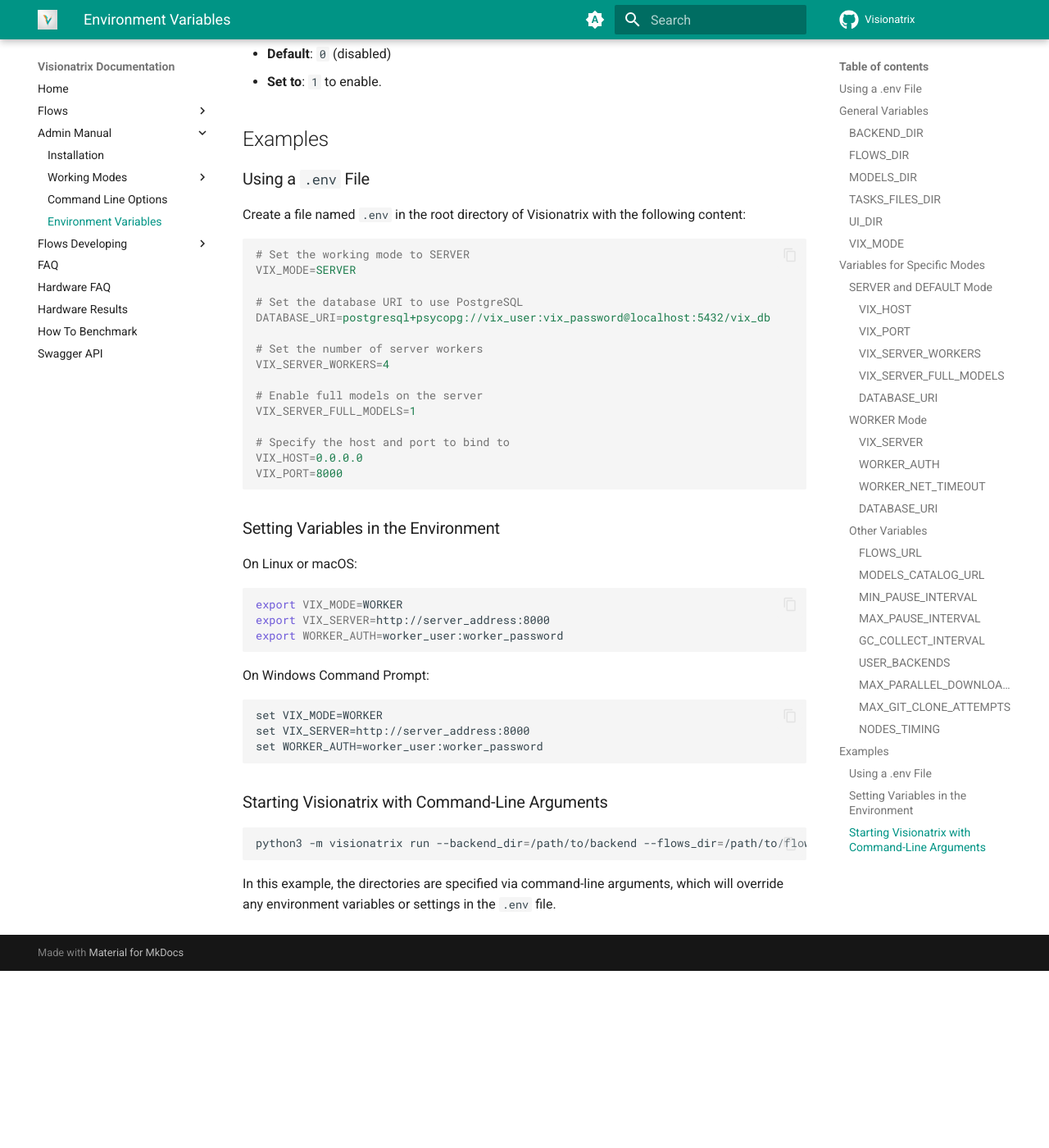
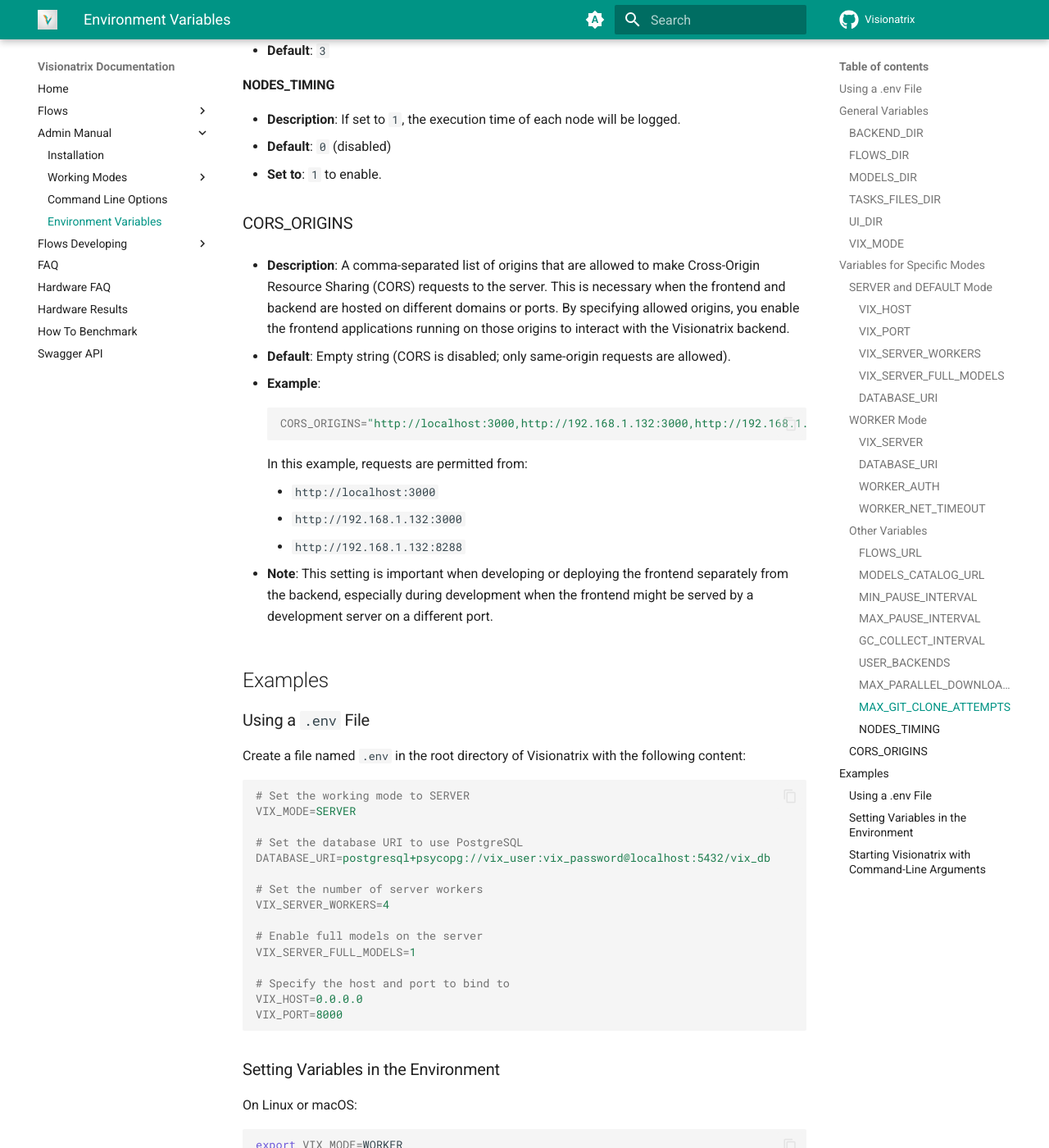
Before and after one commit to Visionatrix/VixFlowsDocs, an MkDocs documentation site: the page built from docs/AdminManual/environment_variables.md, in a window 1280 px wide and 1400 px high, scrolled down 5783 px. Shown: the whole window at 82% size. Built offline with MkDocs 1.6.1 and Material for MkDocs 9.7.7, drawn with Linux system fonts in a browser that asks for light colours; comment, search, counter and statistics services are not loaded; before the commit the page ends 6967 px from its top, so only the background shows below that; some of the changed text lies outside the part shown.

Commit message:
adjustments after review
Signed-off-by: Alexander Piskun <bigcat88@icloud.com>

````diff
--- a/docs/AdminManual/environment_variables.md
+++ b/docs/AdminManual/environment_variables.md
@@ -77,6 +77,10 @@
   - `WORKER`: Only processing tasks for the Server (client consuming mode, no backend).
 - **Default**: `DEFAULT`
 
+    !!! note
+
+        Command-line Argument `--mode=` take precedence over the environment variable.
+
 Please refer to the [Working Modes](WorkingModes/working_modes.md) documentation for more details.
 
 ## Variables for Specific Modes
@@ -123,15 +127,20 @@
 #### VIX_SERVER
 
 - **Description**: The full URL of the Server to connect to when running in `WORKER` mode in the [Worker to Server](WorkingModes/working_modes.md#worker-to-server) configuration.
-- **Default**: Empty string.
 
-!!! note
+!!! warning
 
     If `VIX_SERVER` is set, the Worker will communicate with the Server via the network; `DATABASE_URI` will be ignored.
 
+    You **required** to specify `VIX_SERVER` **OR** `DATABASE_URI` for Worker, so it can fetch tasks to proceed.
+
+#### DATABASE_URI
+
+- **Description**: In `WORKER` mode it is only used for [Worker to Database-FS](WorkingModes/working_modes.md#worker-to-database-fs) configuration.
+
 #### WORKER_AUTH
 
-- **Description**: Authentication credentials for the Worker when connecting to the Server. Format: `USER_ID:PASSWORD`.
+- **Description**: Authentication credentials for the Worker when connecting to the Server. Format: `USER_ID:PASSWORD`
 - **Default**: `admin:admin`
 
 !!! note
@@ -146,10 +155,6 @@
 !!! note
 
     This is only applicable for the **Worker to Server** configuration.
-
-#### DATABASE_URI
-
-- **Description**: In `WORKER` mode it is only used for [Worker to Database-FS](WorkingModes/working_modes.md#worker-to-database-fs) configuration.
 
 ### Other Variables
 
@@ -206,6 +211,26 @@
 - **Default**: `0` (disabled)
 - **Set to**: `1` to enable.
 
+### CORS_ORIGINS
+
+- **Description**: A comma-separated list of origins that are allowed to make Cross-Origin Resource Sharing (CORS) requests to the server. This is necessary when the frontend and backend are hosted on different domains or ports. By specifying allowed origins, you enable the frontend applications running on those origins to interact with the Visionatrix backend.
+
+- **Default**: Empty string (CORS is disabled; only same-origin requests are allowed).
+
+- **Example**:
+
+    ```ini
+    CORS_ORIGINS="http://localhost:3000,http://192.168.1.132:3000,http://192.168.1.132:8288"
+    ```
+
+    In this example, requests are permitted from:
+
+    - `http://localhost:3000`
+    - `http://192.168.1.132:3000`
+    - `http://192.168.1.132:8288`
+
+- **Note**: This setting is important when developing or deploying the frontend separately from the backend, especially during development when the frontend might be served by a development server on a different port.
+
 ## Examples
 
 ### Using a `.env` File
@@ -245,7 +270,7 @@
 ```cmd
 set VIX_MODE=WORKER
 set VIX_SERVER=http://server_address:8000
-set WORKER_AUTH=worker_user:worker_password
+set WORKER_AUTH=username:userpassword
 ```
 
 ### Starting Visionatrix with Command-Line Arguments
````
